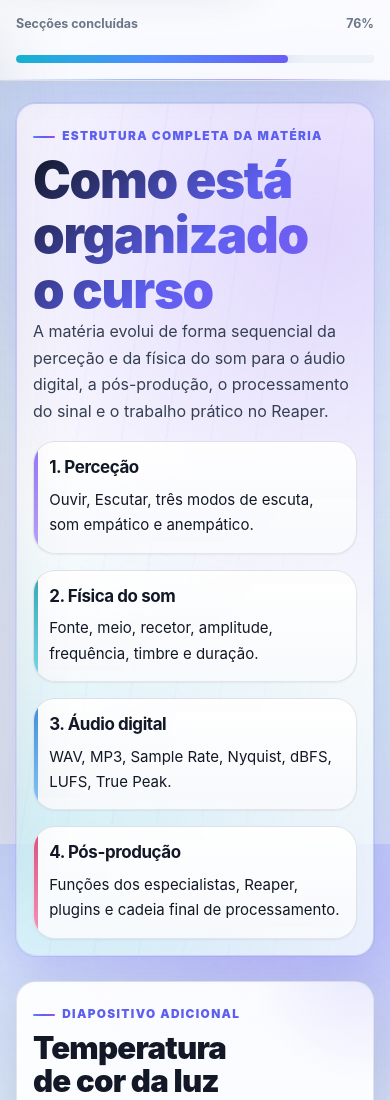
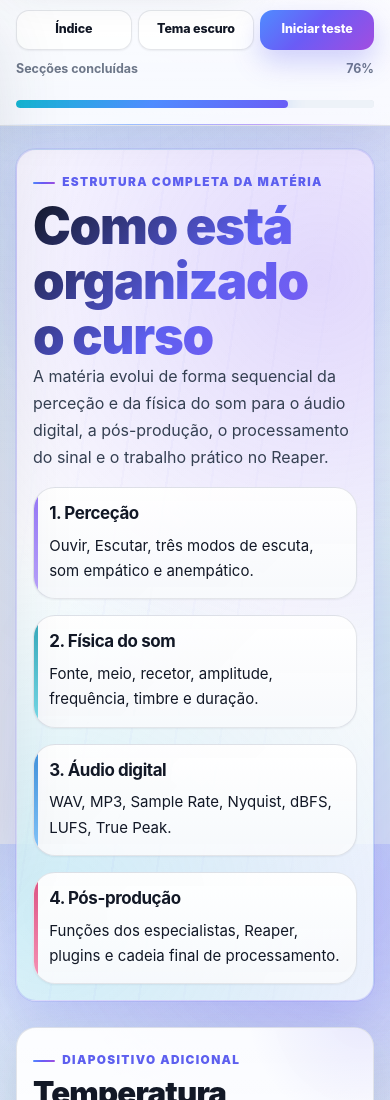
Before and after one commit to squpich/PT-LABSOM-STUDY-NOTES, a plain HTML site: page index.html in a window 390 px wide. Shown: the top 1100 px of the page. Drawn offline with Linux system fonts and the light colour scheme.

Commit message:
Refactor mobile styles for header and buttons
Updated styles for mobile view, adjusting padding and display properties.

```diff
--- a/css/styles.css
+++ b/css/styles.css
@@ -1874,11 +1874,28 @@ html[data-theme="dark"] .study-search__input {
 
 @media (max-width: 680px) {
   .site-header__inner {
-    display: none;
-  }
-
-  .study-progress {
-    padding-top: 0.85rem; /* компенсирует убранный отступ сверху */
+    padding-top: 0.6rem;
+    padding-bottom: 0.6rem;
+    align-items: center;
+  }
+
+  .brand {
+    display: none; /* прячем только текстовый блок бренда, кнопки остаются */
+  }
+
+  .header-actions {
+    width: 100%;
+    display: flex;
+    flex-direction: row;
+    justify-content: space-between;
+    gap: 0.4rem;
+  }
+
+  .header-actions .button {
+    flex: 1;
+    min-height: 40px;
+    padding: 0.5rem 0.4rem;
+    font-size: 0.78rem;
   }
 }
 
```
